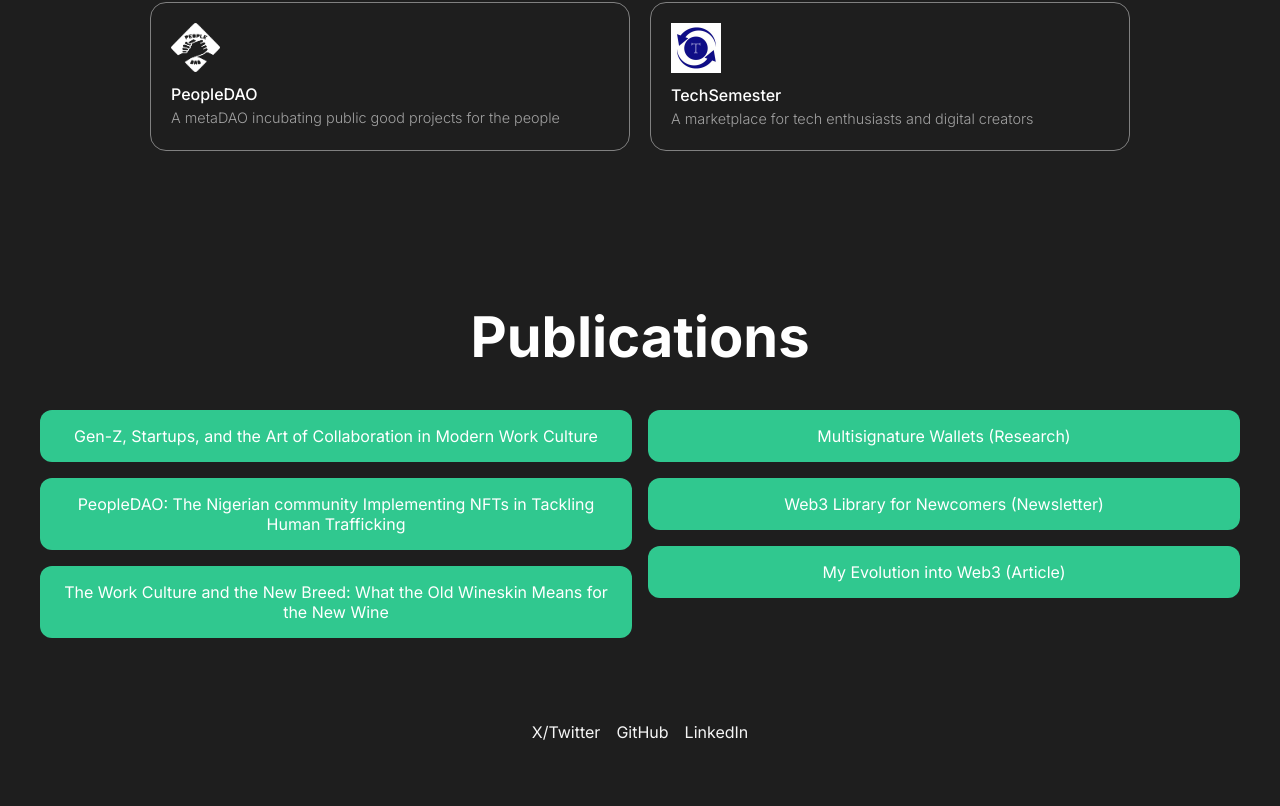
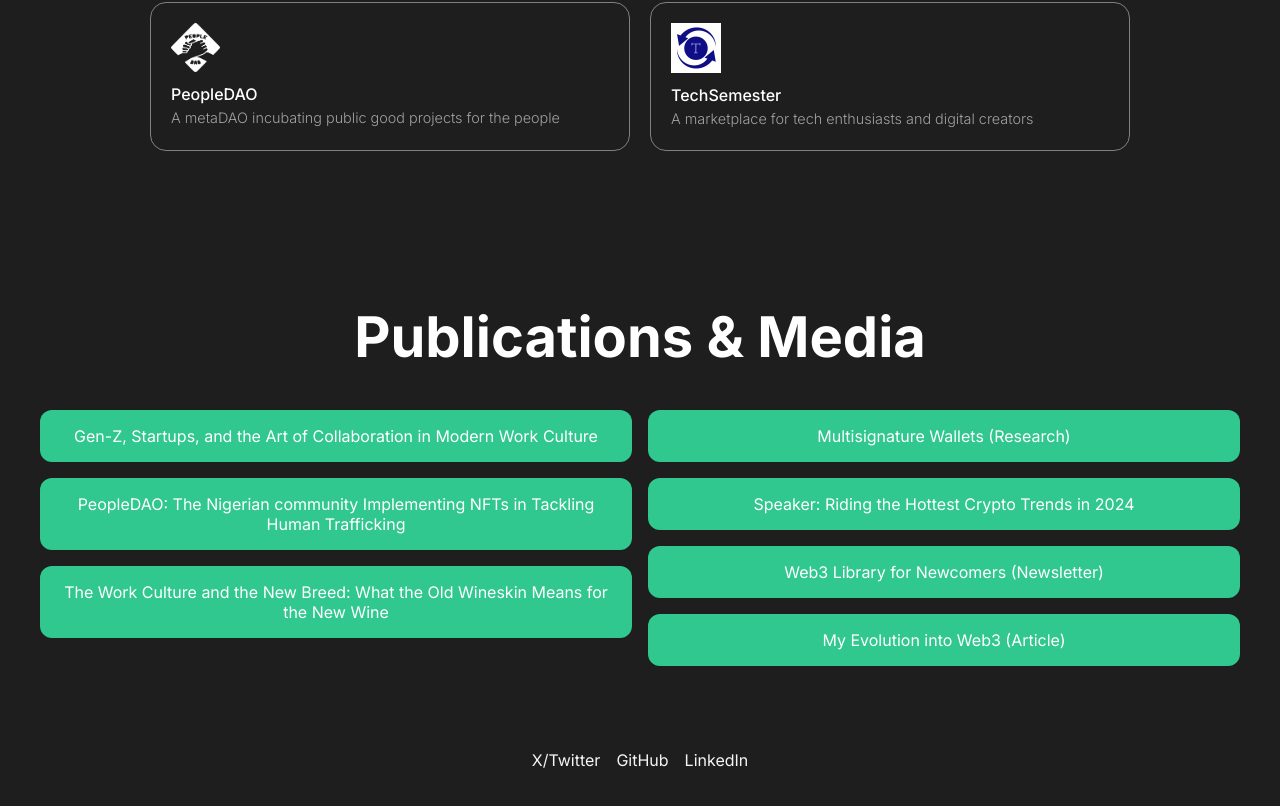
Before and after one commit to Mosamorphing/portfolio, a React (Vite) app: page / in a window 1280 px wide. Shown: the part 1090-1896 px from the top of the page. Built offline with nearby package versions, Linux system fonts and the light colour scheme.

Commit message:
updated portfolio

```diff
--- a/src/components/Skills/skills.jsx
+++ b/src/components/Skills/skills.jsx
@@ -4,7 +4,7 @@ import './skills.css';
 export const Skills = () => {
   return (
     <section id="skills">
-      <span className="skillTitle">Publications</span>
+      <span className="skillTitle">Publications & Media</span>
       <div className="skillsContainer">
         <div className="skillsColumn">
           <div className="skillItem">
@@ -22,6 +22,9 @@ export const Skills = () => {
             <a href="https://github.com/bartosjiri/multisig-signer-incentives/tree/main" target="_blank" rel="noopener noreferrer">Multisignature Wallets (Research)</a>
           </div>
           <div className="skillItem">
+            <a href="https://x.com/BitgetWallet/status/1767866865974718907" target="_blank" rel="noopener noreferrer">Speaker: Riding the Hottest Crypto Trends in 2024</a>
+          </div>
+          <div className="skillItem">
             <a href="https://themorphing500.substack.com/" target="_blank" rel="noopener noreferrer">Web3 Library for Newcomers (Newsletter) </a>
           </div>
           <div className="skillItem">
```
